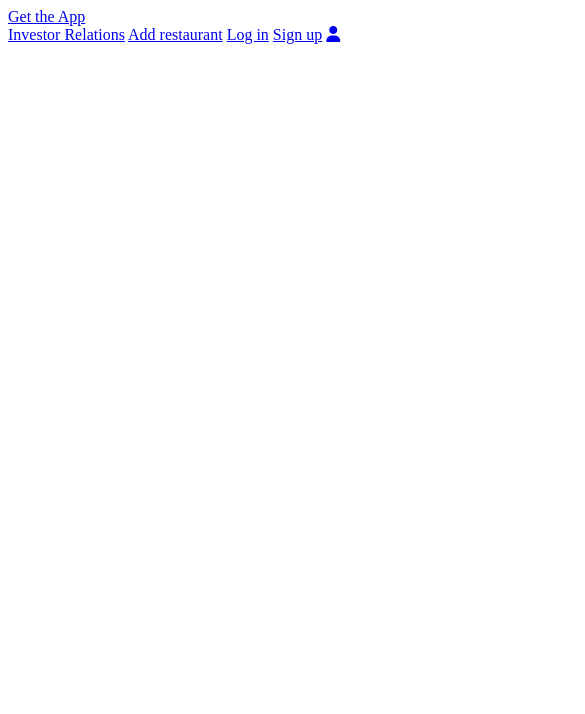
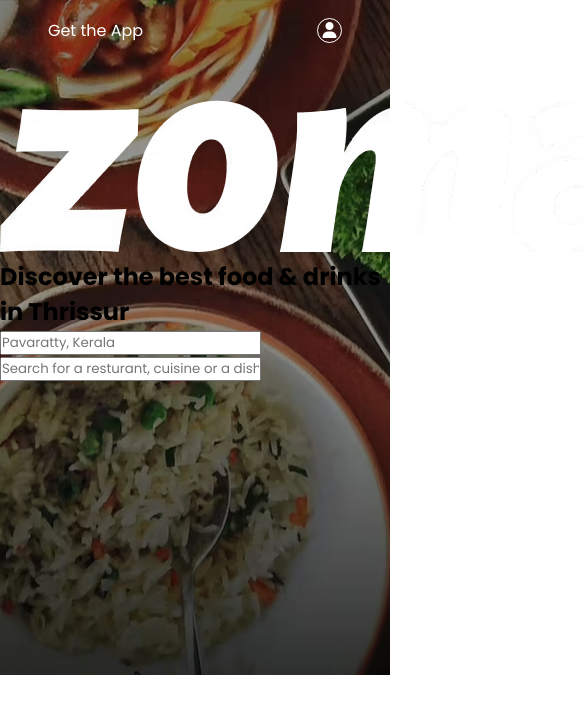
Before and after one commit to Joelsabu111/Zomato-Landing-Page, a plain HTML site: page index.html in a window 390 px wide. Shown: the top 714 px of the page, 585 px wide, since content can reach past the window. Drawn offline with Linux system fonts and the light colour scheme.

Commit message:
index and style

```diff
--- a/index.html
+++ b/index.html
@@ -48,6 +48,14 @@
                 </div>
             </nav>
         </header>
+        <div>
+            <img src="./images/heroSectionLogo.png" alt="Zomato logo" class="hero__section_logo">
+            <h1>Discover the best food & drinks in Thrissur</h1>
+            <div>
+                <input type="text" class="input" placeholder="Pavaratty, Kerala">
+                <input type="text" class="input" placeholder="Search for a resturant, cuisine or a dish">
+            </div>
+        </div>
     </section>
   </body>
 </html>
--- a/styles.css
+++ b/styles.css
@@ -0,0 +1,48 @@
+*{
+    margin: 0;
+    padding: 0;
+    box-sizing: border-box;
+    font-family: 'Poppins', sans-serif;
+}
+.hero__section{
+    background: url(./images/heroSectionBackground.png);
+    background-size: cover;
+    background-position: center;
+    min-height: 60vh;
+}
+.navbar{
+    display: flex;
+    align-items: center;
+    justify-content: space-between;
+    height: 60px;
+    padding: 10px 48px;
+}
+.navbar a{
+    color: white;
+    text-decoration: none;
+}
+.navbar__menu_container{
+    display: flex;
+    gap: 18px;
+}
+.navbar__menu_container .user_icon{
+    height: 25px;
+    width: 25px;
+    display: flex;
+    align-items: center;
+    justify-content: center;
+    border-radius: 100%;
+    border: solid 1px white;
+    display: none;
+}
+@media only screen and (max-width: 600px){
+    .navbar__menu_container .user_icon{
+        display: flex;
+    }
+    .link{
+        display: none;
+    }
+    .hero__section{
+        min-height: 80vh;
+    }
+}
```
Also changed, not shown: images/heroSectionBackground.png (added), images/heroSectionLogo.png (added).
